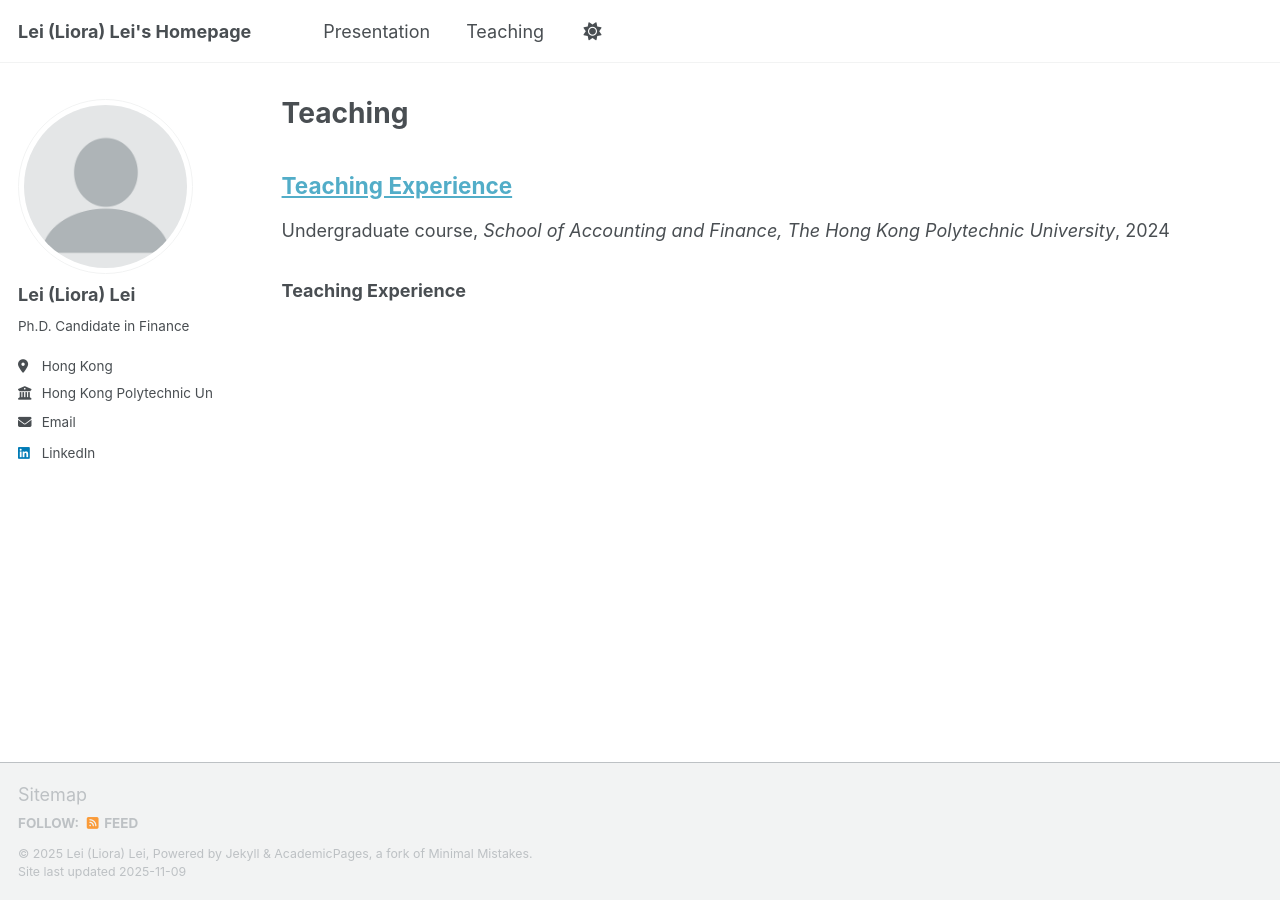
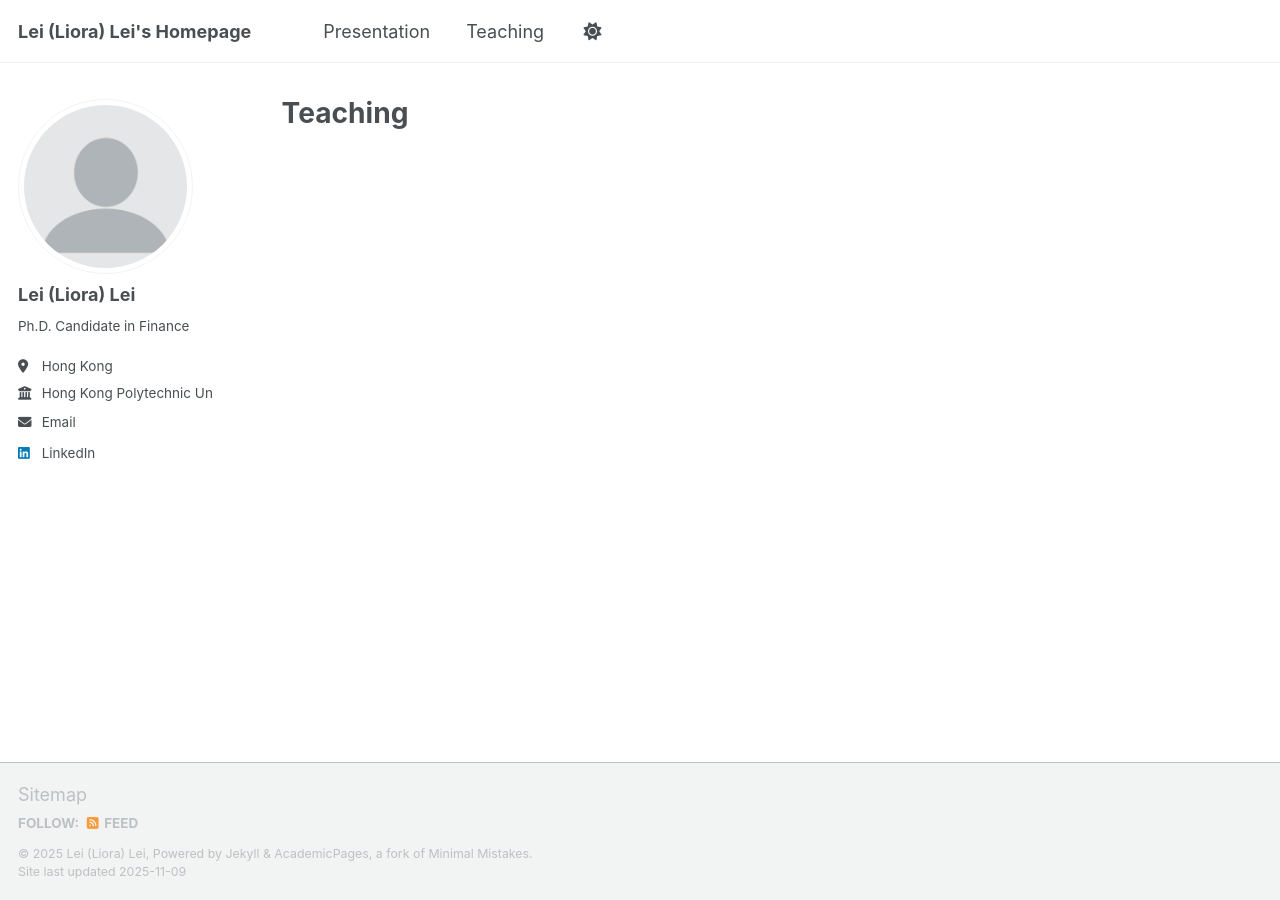
Before and after one commit to Liora-Lei/Lei-Lei, a Jekyll site: the page built from _pages/teaching.html, in a window 1280 px wide. Built offline with Jekyll 4.4.1, drawn with Linux system fonts in a browser that asks for light colours; a script that is not in the unit is left out.

Commit message:
Update teaching.md

```diff
--- a/_teaching/teaching.md
+++ b/_teaching/teaching.md
@@ -1,14 +1,3 @@
----
-title: "Teaching Experience"
-collection: teaching
-type: "Undergraduate course"
-permalink: /teaching/2014-spring-teaching-1
-date: 2024-12-01
-venue: "School of Accounting and Finance, The Hong Kong Polytechnic University"
-location: "Hong Kong"
----
-
-
 ### **Teaching Experience**
 
 #### **Tutorial Instructor**
```
